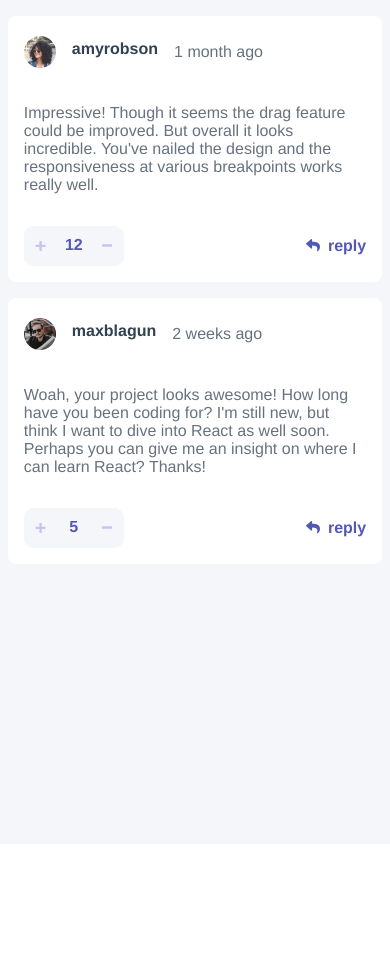
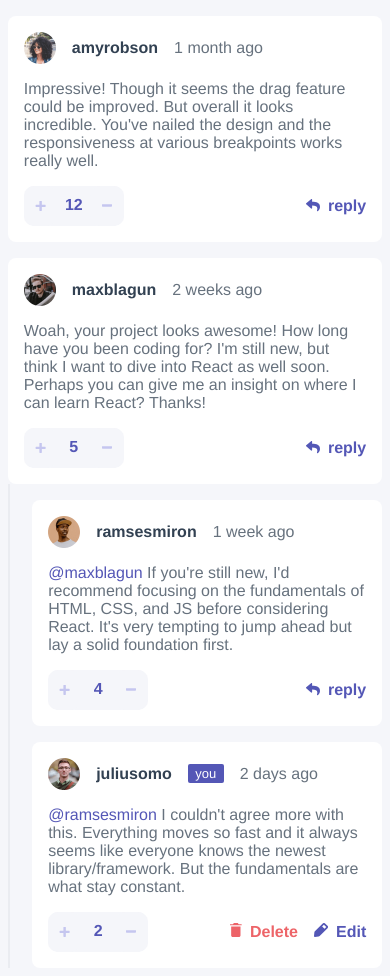
Before and after one commit to tristansetha/interactive-comment-section, a Vue app: page / in a window 390 px wide. Shown: the top 976 px of the page. Before the commit the page ends 844 px from the top, so only its background shows below. Built offline with nearby package versions, Linux system fonts and the light colour scheme.

Commit message:
mobile ui

```diff
--- a/src/App.vue
+++ b/src/App.vue
@@ -5,6 +5,7 @@
       <Comment
         v-for="comment in comments"
         :key="comment.id"
+        :currentUser="currentUser"
         v-bind:comment="comment"
       />
     </div>
@@ -78,7 +79,7 @@ body {
   /* border: 2px solid purple; */
   width: 100%;
 }
-.comments-container div:not(:first-child){
+.comments-container > div:not(:first-child){
   margin-top: 16px;
 }
 
--- a/src/components/Card.vue
+++ b/src/components/Card.vue
@@ -1,5 +1,5 @@
 <template>
-  <div class="card-container">
+  <div :class="type === 'reply' ? 'reply-container' : 'card-container'">
     <div class="card-elements-container">
       <div class="card-header-container">
         <div class="picture-container">
@@ -9,32 +9,54 @@
             alt="profile-image"
           />
         </div>
-        <div class="username">
-          <span>
+        <div class="username-container">
+          <span class="username">
             {{ user.username }}
           </span>
         </div>
-        <div class="createdAt">
+        <div v-if="currentUser.username === user.username" class="you-label">
+          <span>you</span>
+        </div>
+        <div class="createdAt-container">
           <span>
             {{ createdAt }}
           </span>
         </div>
       </div>
-      <div class="content-container">{{ content }}</div>
+      <div v-if="type === 'reply'" class="content-container">
+        <span>@{{ replyingTo }} </span> {{ content }}
+      </div>
+      <div v-else class="content-container">
+        {{ content }}
+      </div>
       <div class="score-container">
         <div class="score-btn">
-          <button class="score-add-btn">
+          <button @click="addScore()" class="score-add-btn">
             <img :src="plusIcon" alt="add-score" />
           </button>
           <span class="score-data">
-            <div>{{ score }}</div>
+            <div>{{ currentScore }}</div>
           </span>
-          <button class="score-minus-btn">
+          <button @click="minusScore()" class="score-minus-btn">
             <img :src="minusIcon" alt="minus-score" />
           </button>
         </div>
       </div>
-      <div class="reply-btn-container">
+      <div v-if="currentUser.username === user.username" class="edit-container">
+        <div class="delete">
+          <div>
+            <img :src="deleteIcon" alt="delete comment" />
+          </div>
+          <span> Delete </span>
+        </div>
+        <div class="edit">
+          <div>
+            <img :src="editIcon" alt="edit comment" />
+          </div>
+          <span>Edit</span>
+        </div>
+      </div>
+      <div v-else class="reply-btn-container">
         <img :src="replyIcon" alt="reply icon" /> reply
       </div>
     </div>
@@ -45,6 +67,8 @@
 import PlusIcon from "../assets/images/icon-plus.svg";
 import MinusIcon from "../assets/images/icon-minus.svg";
 import ReplyIcon from "../assets/images/icon-reply.svg";
+import DeleteIcon from "../assets/images/icon-delete.svg";
+import EditIcon from "../assets/images/icon-edit.svg";
 export default {
   name: "Card",
   props: {
@@ -63,14 +87,26 @@ export default {
     },
     // optional
     replies: Array,
+    currentUser: Object,
     type: String,
   },
   data: function () {
     return {
+      currentScore: this.score,
       plusIcon: PlusIcon,
       minusIcon: MinusIcon,
       replyIcon: ReplyIcon,
+      deleteIcon: DeleteIcon,
+      editIcon: EditIcon,
     };
+  },
+  methods: {
+    addScore() {
+      this.currentScore++;
+    },
+    minusScore() {
+      this.currentScore--;
+    },
   },
 };
 </script>
@@ -84,6 +120,13 @@ export default {
   background-color: var(--White);
   border-radius: 8px;
 }
+.reply-container {
+  color: rgb(74, 23, 32);
+  width: 94%;
+  padding: 16px;
+  background-color: var(--White);
+  border-radius: 8px;
+}
 
 .card-elements-container {
   display: grid;
@@ -93,9 +136,11 @@ export default {
 }
 
 .card-header-container {
+  display: flex;
+  flex-direction: row;
+  justify-content: flex-start;
+  align-items: center;
   grid-column: span 2;
-  display: flex;
-  align-items: center;
   gap: 16px;
 }
 
@@ -109,24 +154,38 @@ export default {
   height: 32px;
 }
 
+.you-label {
+  display: flex;
+  justify-content: center;
+  align-items: center;
+  width: 36px;
+  height: 19px;
+  background-color: var(--Moderate-blue);
+  color: var(--White);
+  border-radius: 2px;
+}
+
+.you-label > span {
+  font-weight: 500;
+  font-size: 13px;
+}
+
+.username-container {
+}
 .username {
-  height: 100%;
-}
-.username span {
   font-weight: 700;
-  line-height: 18.96px;
   color: var(--Dark-blue);
 }
 
-.createdAt {
-  height: 100%;
+.createdAt-container {
+  /* height: 100%; */
 }
 
-.createdAt span {
+.createdAt-container > span {
   display: flex;
   justify-content: center;
   align-items: center;
-  font-weight: 400;
+  font-weight: 500;
   font-size: 16px;
   line-height: 24px;
   color: var(--Grayish-Blue);
@@ -135,9 +194,15 @@ export default {
 
 .content-container {
   /* border: 2px solid red; */
+  font-weight: 500;
   color: var(--Grayish-Blue);
   text-align: left;
   grid-column: span 2;
+}
+
+.content-container > span {
+  color: var(--Moderate-blue);
+  font-weight: 500;
 }
 
 .score-btn {
@@ -176,6 +241,30 @@ export default {
   color: var(--Moderate-blue);
 }
 
+.edit-container {
+  display: flex;
+  justify-content: right;
+  align-items: center;
+  gap: 16px;
+  font-weight: 700;
+  /* color: var(--Moderate-blue); */
+}
+.edit-container .delete {
+  display: flex;
+  gap: 8px;
+}
+
+.edit-container .delete > span {
+  color: var(--Soft-Red);
+}
+.edit-container .edit {
+  display: flex;
+  gap: 8px;
+}
+.edit-container .edit > span {
+  color: var(--Moderate-blue);
+}
+
 .reply-btn-container {
   display: flex;
   justify-content: right;
--- a/src/views/Comment.vue
+++ b/src/views/Comment.vue
@@ -6,20 +6,23 @@
       :createdAt="comment.createdAt"
       :score="comment.score"
       :user="comment.user"
+      :currentUser="currentUser"
       type="comment"
     />
-    <!-- <div class="replies-container" v-if="comment.replies.length > 0">
+    <div class="replies-container" v-if="comment.replies.length > 0">
       <Card
         v-for="reply in comment.replies"
         :key="reply.id"
         :id="reply.id"
         :content="reply.content"
         :createdAt="reply.createdAt"
+        :replyingTo="reply.replyingTo"
         :score="reply.score"
         :user="reply.user"
+        :currentUser="currentUser"
         type="reply"
       />
-    </div> -->
+    </div>
   </div>
 </template>
 
@@ -31,19 +34,8 @@ export default {
     Card,
   },
   props: {
+    currentUser: Object,
     comment: Object,
-    // id: Number,
-    // content: String,
-    // createdAt: String,
-    // score: Number,
-    // user: {
-    //   image: {
-    //     png: String,
-    //     webp: String,
-    //   },
-    //   username: String,
-    // },
-    // replies: Array,
   },
 };
 </script>
@@ -52,16 +44,25 @@ export default {
 <style scoped>
 .comment-container {
   color: rgb(74, 23, 32);
-  /* border: 2px solid red; */
   width: 100%;
-  /* width: 91%; */
-  /* height: 250px; */
+  gap: 16px;
+}
+
+.replies-container {
+  display: flex;
+  flex-direction: column;
+  align-items: flex-end;
+  border-left: 2px solid var(--Light-gray);
+}
+
+.replies-container > div {
+  margin-top: 16px;
 }
 
 .comment {
   border: 2px solid black;
 }
-h3 {
+/* h3 {
   margin: 40px 0 0;
 }
 ul {
@@ -74,5 +75,5 @@ li {
 }
 a {
   color: #42b983;
-}
+} */
 </style>
```
